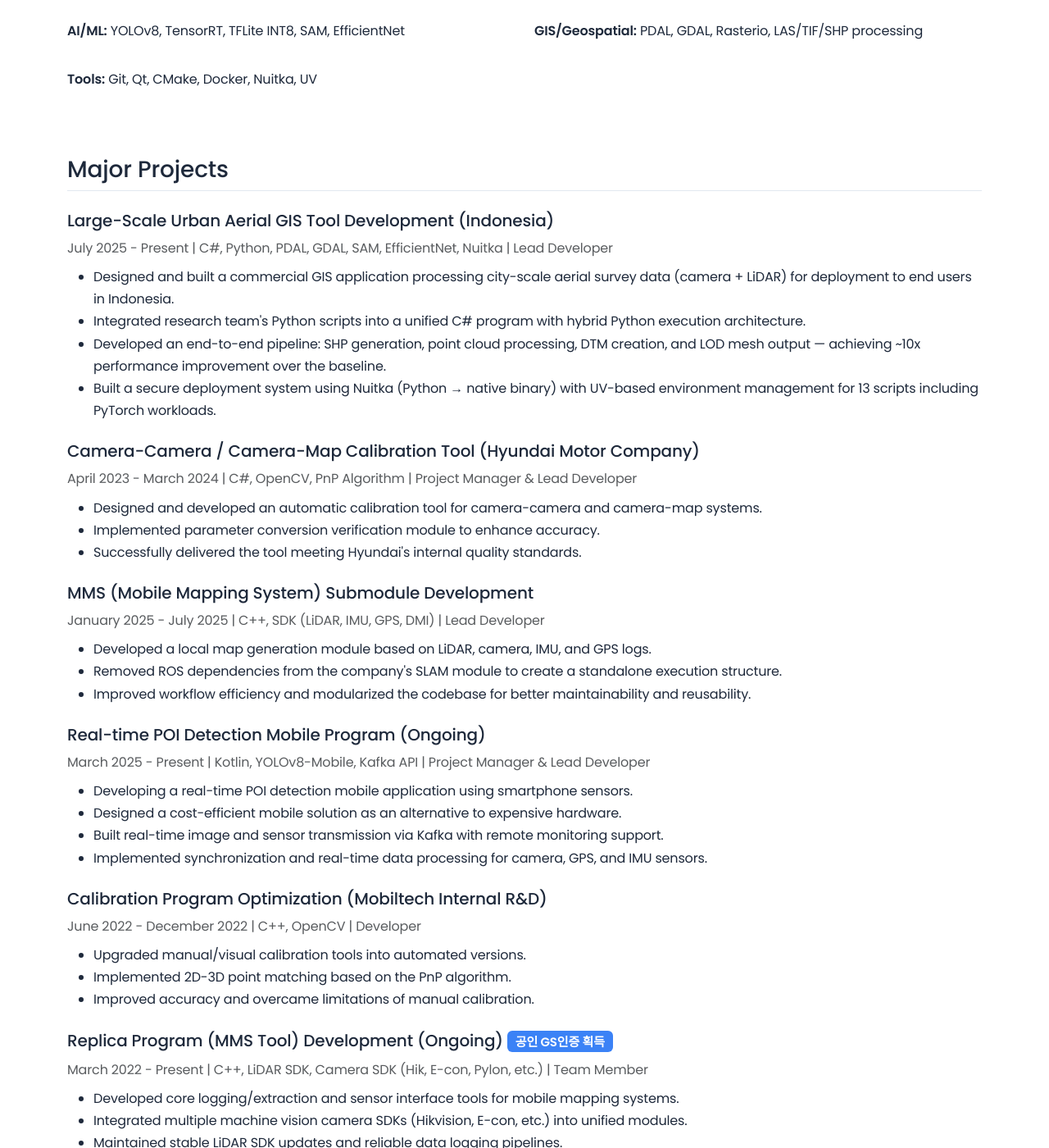
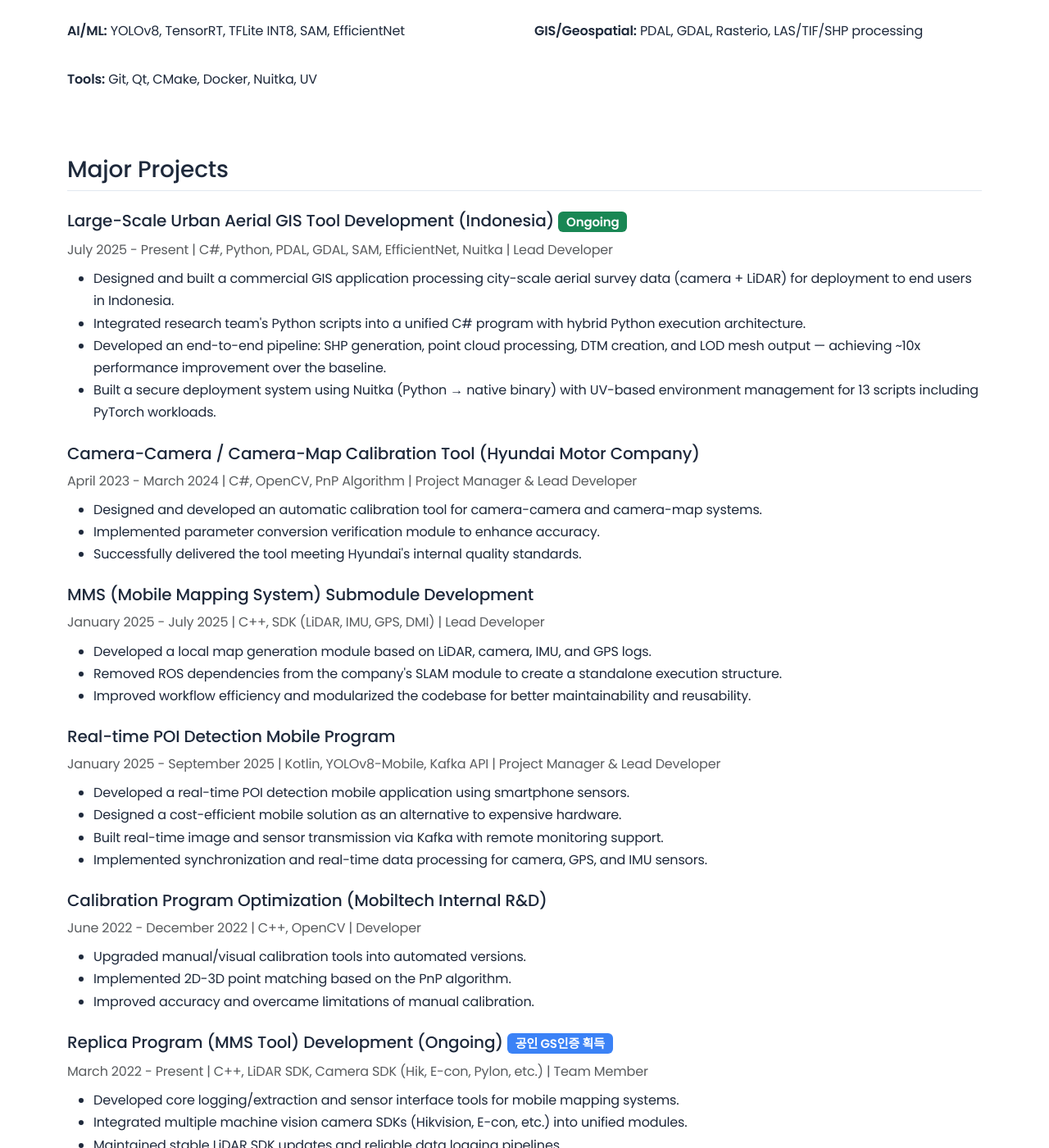
Before and after one commit to jinwoo-Sync/jinwoo-Sync.github.io, a Jekyll site: the page built from cv.html, in a window 1280 px wide and 1400 px high, scrolled down 727 px. Shown: the whole window at 82% size. Built offline with Jekyll 4.4.1, drawn with Linux system fonts in a browser that asks for light colours.

Commit message:
cv수정

```diff
--- a/cv.html
+++ b/cv.html
@@ -58,7 +58,7 @@ title: CV
     <h2 class="h3 mb-4 border-bottom pb-2">Major Projects</h2>
 
     <article class="mb-4">
-      <h3 class="h5 mb-2">Large-Scale Urban Aerial GIS Tool Development (Indonesia)</h3>
+      <h3 class="h5 mb-2">Large-Scale Urban Aerial GIS Tool Development (Indonesia) <span class="badge bg-success">Ongoing</span></h3>
       <p class="text-muted mb-2">July 2025 - Present | C#, Python, PDAL, GDAL, SAM, EfficientNet, Nuitka | Lead Developer</p>
       <ul>
         <li>Designed and built a commercial GIS application processing city-scale aerial survey data (camera + LiDAR) for deployment to end users in Indonesia.</li>
@@ -89,10 +89,10 @@ title: CV
     </article>
 
     <article class="mb-4">
-      <h3 class="h5 mb-2">Real-time POI Detection Mobile Program (Ongoing)</h3>
-      <p class="text-muted mb-2">March 2025 - Present | Kotlin, YOLOv8-Mobile, Kafka API | Project Manager & Lead Developer</p>
+      <h3 class="h5 mb-2">Real-time POI Detection Mobile Program</h3>
+      <p class="text-muted mb-2">January 2025 - September 2025 | Kotlin, YOLOv8-Mobile, Kafka API | Project Manager & Lead Developer</p>
       <ul>
-        <li>Developing a real-time POI detection mobile application using smartphone sensors.</li>
+        <li>Developed a real-time POI detection mobile application using smartphone sensors.</li>
         <li>Designed a cost-efficient mobile solution as an alternative to expensive hardware.</li>
         <li>Built real-time image and sensor transmission via Kafka with remote monitoring support.</li>
         <li>Implemented synchronization and real-time data processing for camera, GPS, and IMU sensors.</li>
```
Also changed, not shown: _projects/real-time_poi.md (+1 -1 lines).
